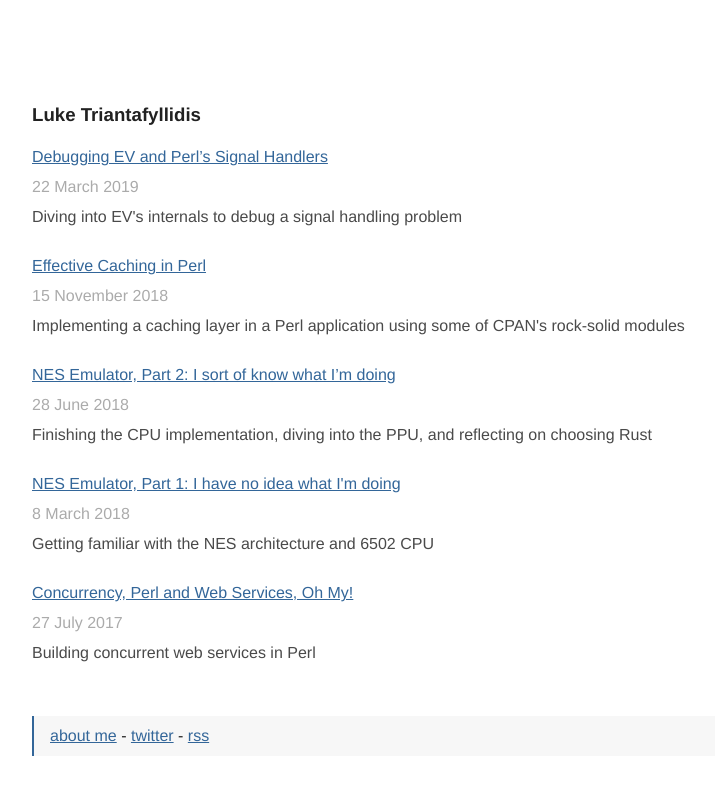
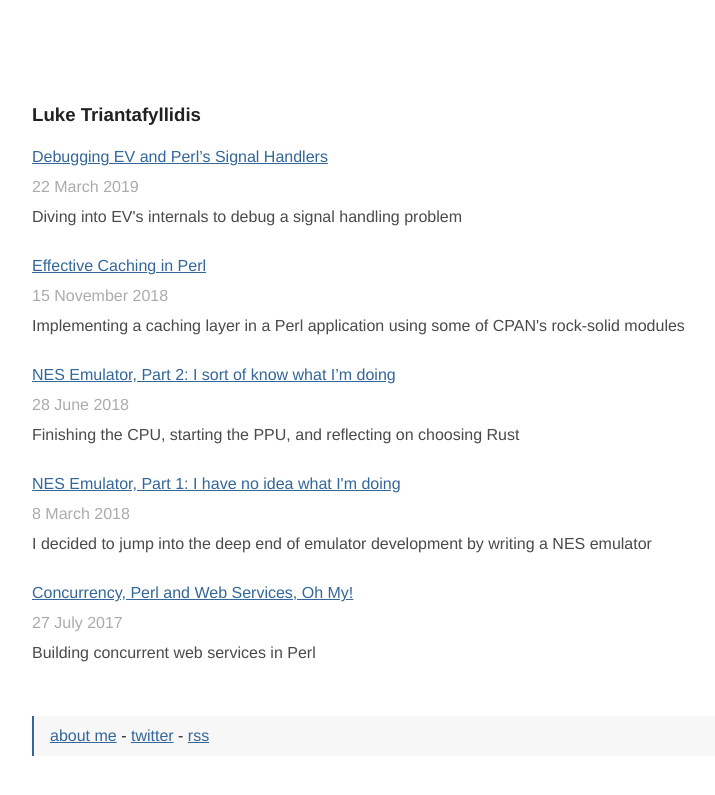
Before and after one commit to ltriant/ltriant.github.io, a Jekyll site: the page built from index.md, in a window 1280 px wide. Shown: the top 795 px of the page, without its empty margins (208-923 px from the left). Built offline with Jekyll 4.4.1, drawn with Linux system fonts in a browser that asks for light colours.

Commit message:
Updating descriptions, fixing formatting issues, etc.

```diff
--- a/_posts/2018-03-09-nes-emulator-part-1-i-have-no-idea-what-im-doing.md
+++ b/_posts/2018-03-09-nes-emulator-part-1-i-have-no-idea-what-im-doing.md
@@ -2,7 +2,7 @@
 layout: post
 title:  "NES Emulator, Part 1: I have no idea what I'm doing"
 date:   2018-03-09 00:00:00 +1100
-description: "Getting familiar with the NES architecture and 6502 CPU"
+description: "I decided to jump into the deep end of emulator development by writing a NES emulator"
 ---
 For a very long time I’ve wanted to have a go at writing an emulator, and for one reason or another I never did it, but a few weeks ago I decided to pull the trigger and start writing a NES emulator. And I’ve chosen to write it in Rust, as I have a goal this year to achieve a moderate-to-high level of competency in the language.
 
--- a/_posts/2018-06-29-nes-emulator-part-2-i-sort-of-know-what-im-doing.md
+++ b/_posts/2018-06-29-nes-emulator-part-2-i-sort-of-know-what-im-doing.md
@@ -2,7 +2,7 @@
 layout: post
 title:  "NES Emulator, Part 2: I sort of know what I’m doing"
 date:   2018-06-29 00:00:00 +1100
-description: "Finishing the CPU implementation, diving into the PPU, and reflecting on choosing Rust"
+description: "Finishing the CPU, starting the PPU, and reflecting on choosing Rust"
 ---
 In my first post about my journey to the center of the NES, I was at the point where I was still working on the CPU; implementing new addressing modes and instructions as I made my way through the nestest ROM. Well, I finally finished the CPU, including a handful of the illegal opcodes. The last of the illegal opcodes just need some placeholders, because, as I understand it, very few games use them.
 
@@ -11,6 +11,7 @@ I also pushed the current state of [my code to GitHub](https://github.com/ltrian
 ## The Golden Log
 
 Previously, I mentioned an issue about checking my emulator’s output against the nestest golden log output:
+
 > The disassembly output that my emulator prints isn’t exactly the same as what the nestest log output is, and I’m not sure how worried I should be about that yet. Most posts that I find on the NesDev forums suggest that being *mostly* correct is good enough at the start, and to just use it as a guide. But it makes me feel all kinds of uncomfortable.
 
 After fixing up a ton of bugs, my output perfectly matches the nestest golden log.
@@ -57,7 +58,7 @@ There is a bug in the CPU that every NES emulator must recreate, and if you’re
 
 If the parameter for an instruction needs to be retrieved from a 16-bit address (which is determined by the addressing mode of the opcode), and the first byte of this 16-bit address is, for example, retrieved from memory at the address 0x10FF, then the second byte should, logically, come from 0x1100, because we’re reading 2 bytes from 0x10FF. But the bug is that the second byte actually comes from 0x1000 because the addition doesn’t carry over into the top byte of the memory address.
 
-[Michael Fogleman](undefined)’s [article](https://medium.com/@fogleman/i-made-an-nes-emulator-here-s-what-i-learned-about-the-original-nintendo-2e078c9b28fe) about his adventures in NES emulation touches on this bug. When I ran into this problem in my CPU, I was fortunate enough that I had this little nugget of information in the back of my mind, so it didn’t take long to discover and then introduce into my emulator.
+[Michael Fogleman’s article](https://medium.com/@fogleman/i-made-an-nes-emulator-here-s-what-i-learned-about-the-original-nintendo-2e078c9b28fe) about his adventures in NES emulation touches on this bug. When I ran into this problem in my CPU, I was fortunate enough that I had this little nugget of information in the back of my mind, so it didn’t take long to discover and then introduce into my emulator.
 
 ## Onto the PPU
 
@@ -85,7 +86,7 @@ The module system provides a sensible way to separate the CPU code from the PPU
 
 But the biggest win has been the static type checks and the number of bugs that the compiler errors and warnings have prevented.
 
-Many instructions set the carry flag, and I was doing this by checking if a calculated value was greater than or equal to zero. However, because the type was *u8*, it was guaranteed to always be true, and thus the carry flag would always be set. But luckily, the Rust compiler is super helpful and hints to you that you’re probably doing something wrong:
+Many instructions set the carry flag, and I was doing this by checking if a calculated value was greater than or equal to zero. However, because the type was `u8`, it was guaranteed to always be true, and thus the carry flag would always be set. But luckily, the Rust compiler is super helpful and hints to you that you’re probably doing something wrong:
 
     warning: comparison is useless due to type limits
        --> src/cpu.rs:510:18
```
